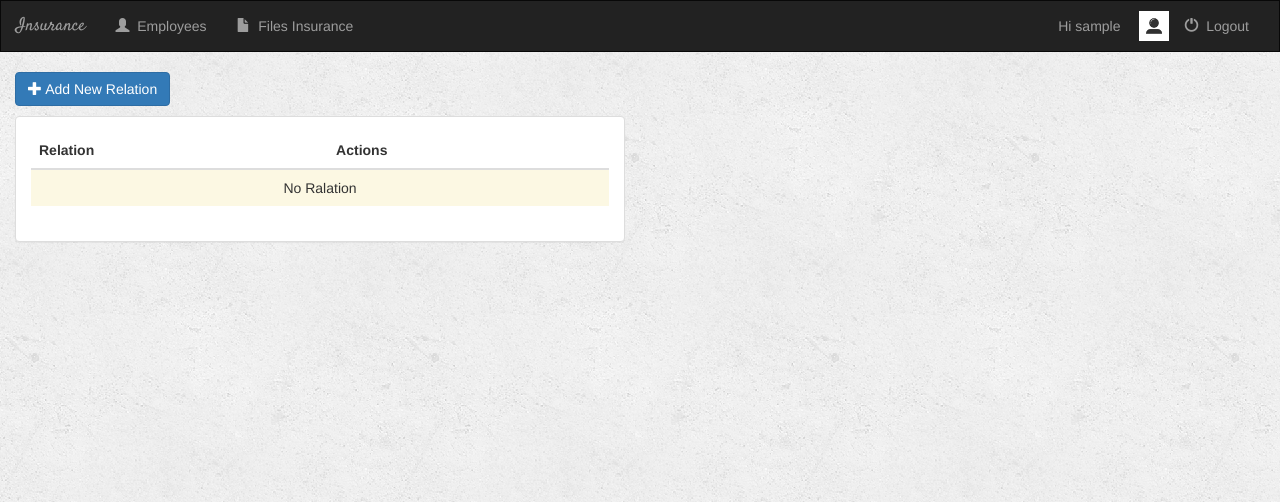
After one commit to fatimaezahra/Administratif-managment, a Django app: page /insurance/list-relation/ in a window 1280 px wide. The commit adds this page. Shown: the top 502 px of the page. Run offline with Django 3.2, Linux system fonts and the light colour scheme; the visitor is signed in with stand-in values (Sample User, id 1); data that the repository does not hold is empty; some libraries are stand-ins or nearby versions.

Commit message:
CRUD relation

```diff
--- /dev/null
+++ b/insurance/static/insurance/relation.js
@@ -0,0 +1,58 @@
+$(function () {
+
+  /* Functions */
+
+  var loadForm = function () {
+    var btn = $(this);
+    $.ajax({
+      url: btn.attr("data-url"),
+      type: 'get',
+      dataType: 'json',
+      beforeSend: function () {
+        $("#modal-relation").modal("show");
+      },
+      success: function (data) {
+        $("#modal-relation .modal-content").html(data.html_form);
+      }
+    });
+  };
+
+  var saveForm = function () {
+    var form = $(this);
+    $.ajax({
+      url: form.attr("action"),
+      data: form.serialize(),
+      type: form.attr("method"),
+      dataType: 'json',
+      success: function (data) {
+        if (data.form_is_valid) {
+          $("#modal-relation ").modal("hide");
+        }
+        else {
+          $("#modal-relation .modal-content").html(data.html_form);
+        }
+        $("#relation-table tbody").html(data.html_relation_list);
+      },
+      error: function (dat){
+        alert('error')
+      }
+    });
+    return false;
+  };
+
+
+  /* Binding */
+
+  // Create relation
+  $(".js-create-relation").click(loadForm);
+  $("#modal-relation").on("submit", ".js-relation-create-form", saveForm);
+
+  // Update relation
+  $("#relation-table").on("click", ".js-update-relation", loadForm);
+  $("#modal-relation").on("submit", ".js-relation-update-form", saveForm);
+
+  // Delete relation
+  $("#relation-table").on("click", ".js-delete-relation", loadForm);
+  $("#modal-relation").on("submit", ".js-relation-delete-form", saveForm);
+
+});
--- /dev/null
+++ b/insurance/templates/insurance/list_relation.html
@@ -0,0 +1,62 @@
+{% extends 'insurance/base.html' %}
+{% block title %}All Relations{% endblock %}
+{% block relations_active %}active{% endblock %}
+
+{% load static %}
+{% block javascript %}
+  <script src="{% static 'insurance/relation.js' %}"></script>
+{% endblock %}
+
+{% block body %}
+
+<div class="container-fluid songs-container">
+    <div class="row">
+        <div class="col-sm-12" style="margin-bottom: 10px;">
+
+                <button type="button"
+                        class="btn btn-primary js-create-relation"
+                        data-url="{% url 'insurance:create-relation' %}">
+                  <span class="glyphicon glyphicon-plus"></span>
+                  Add New Relation
+                </button>
+
+
+        </div>
+    </div>
+
+    <div class="row">
+
+        <div class="col-sm-6">
+
+            <div class="panel panel-default">
+                <div class="panel-body">
+                    <table class="table" id="relation-table">
+                        <thead>
+                            <tr>
+                                <th>Relation</th>
+                                <th>Actions</th>
+
+                            </tr>
+                        </thead>
+                        <tbody>
+                        {% include 'insurance/partial_relation_list.html' %}
+                        </tbody>
+                    </table>
+
+                </div>
+            </div>
+
+        </div>
+
+    </div>
+
+</div>
+
+<div class="modal fade" id="modal-relation">
+    <div class="modal-dialog">
+      <div class="modal-content">
+      </div>
+    </div>
+</div>
+
+{% endblock %}
--- /dev/null
+++ b/insurance/templates/insurance/partial_relation_list.html
@@ -0,0 +1,23 @@
+{% for relation in relations %}
+   <tr>
+       <td>{{ relation.parental_relation }}</td>
+       <td>
+           <button type="button"
+              class="btn btn-warning btn-xs js-update-relation"
+              data-url="{% url 'insurance:update-relation'  relation.id %}">
+            <span class="glyphicon glyphicon-pencil"></span> Edit &nbsp;&nbsp;
+          </button>
+
+           <button type="button"
+             class="btn btn-danger btn-xs js-delete-relation"
+             data-url="{% url 'insurance:delete-relation' relation.id  %}">
+             <span class="glyphicon glyphicon-trash"></span> Delete
+          </button>
+
+           </td>
+  </tr>
+{% empty %}
+  <tr>
+     <td colspan="7" class="text-center bg-warning">No Ralation</td>
+  </tr>
+ {% endfor %}
--- a/insurance/urls.py
+++ b/insurance/urls.py
@@ -4,13 +4,29 @@ from . import views
 
 app_name = 'insurance'
 urlpatterns = [
-    path('employee/add/', views.create_employee, name='create-employee'),
-    path('employee/delete/<int:pk>/<int:page>/', views.delete_employee, name='delete-employee'),
-    path('employee/update/<int:pk>/', views.update_employee, name='update-employee'),
+        # employee
+    path('employee/add/', views.create_employee,
+         name='create-employee'),
+    path('employee/delete/<int:pk>/<int:page>/', views.delete_employee,
+         name='delete-employee'),
+    path('employee/update/<int:pk>/', views.update_employee,
+         name='update-employee'),
     path('employees/', views.list_employee, name='list-employee'),
-    path('employee/<int:pk>/', views.detail_employee, name='detail-employee'),
-    path('employee/<int:pk>/add-family/', views.create_family, name='create-family'),
-    path('employee/<int:pk>/update-family/<int:pk2>/', views.update_family, name='update-family'),
-    path('employee/<int:pk>/delete-family/<int:pk2>/', views.delete_family, name='delete-family'),
-
+        # family
+    path('employee/<int:pk>/', views.detail_employee,
+         name='detail-employee'),
+    path('employee/<int:pk>/add-family/', views.create_family,
+         name='create-family'),
+    path('employee/<int:pk>/update-family/<int:pk2>/', views.update_family,
+         name='update-family'),
+    path('employee/<int:pk>/delete-family/<int:pk2>/', views.delete_family,
+         name='delete-family'),
+        # relation
+    path('list-relation/', views.list_relation, name='list-relation'),
+    path('create-relation/', views.create_relation,
+         name='create-relation'),
+    path('update-relation/<int:pk>/', views.update_relation,
+         name='update-relation'),
+    path('delete-relation/<int:pk>/', views.delete_relation,
+         name='delete-relation'),
 ]
--- a/insurance/views.py
+++ b/insurance/views.py
@@ -3,42 +3,48 @@ from django.http import JsonResponse
 from django.shortcuts import render, get_object_or_404, redirect
 from django.template.loader import render_to_string
 
-from insurance.forms import EmployeeForm, FamilyForm
-from insurance.models import Employee, Family
-
+from insurance.forms import EmployeeForm, FamilyForm, RelationForm
+from insurance.models import Employee, Family, Relation
 
 
 def detail_employee(request, pk):
     if not request.user.is_authenticated:
         return redirect('accounts:login_user')
     employee = get_object_or_404(Employee, pk=pk)
-    return render(request, 'insurance/detail_employee.html', {'employee': employee,})
+    return render(request, 'insurance/detail_employee.html',
+                  {'employee': employee, })
 
 
 def create_employee(request):
     if not request.user.is_authenticated:
         return redirect('accounts:login_user')
     form = EmployeeForm(request.POST or None, request.FILES or None)
+    if "cancel" in request.POST:
+        return redirect('insurance:list-employee')
+
     if form.is_valid():
         employee = form.save(commit=False)
         employee.save()
         return redirect('insurance:list-employee')
-    return render(request, 'insurance/create_employee.html', {"form": form,})
+    return render(request, 'insurance/create_employee.html', {"form": form, })
 
 
 def update_employee(request, pk):
     if not request.user.is_authenticated:
         return redirect('accounts:login_user')
     employee = get_object_or_404(Employee, pk=pk)
-    form = EmployeeForm(request.POST or None, request.FILES or None, instance=employee)
+    form = EmployeeForm(request.POST or None, request.FILES or None,
+                        instance=employee)
+    if "cancel" in request.POST:
+        return redirect('insurance:list-employee')
+
     if request.method == 'POST':
         if form.is_valid():
             employee.save()
             return redirect('insurance:list-employee')
     else:
         form = EmployeeForm(instance=employee)
-    return render(request,'insurance/update_employee.html',{'form': form,})
-
+    return render(request, 'insurance/update_employee.html', {'form': form, })
 
 
 def delete_employee(request, pk, page):
@@ -108,7 +114,7 @@ def save_family_form(request, form, employee, template_name):
             })
         else:
             data['form_is_valid'] = False
-    context = {'form': form,'employee':employee}
+    context = {'form': form, 'employee': employee}
     data['html_form'] = render_to_string(template_name, context, request=request)
     return JsonResponse(data)
 
@@ -149,9 +155,71 @@ def delete_family(request, pk, pk2):
             'employee': employee
         })
     else:
-        context = {'family': family,'employee': employee}
-        data['html_form'] = render_to_string('insurance/partial_family_delete.html',
-            context,
-            request=request,
-        )
+        context = {'family': family, 'employee': employee}
+        data['html_form'] = render_to_string('insurance/partial_family_delete.html', context, request=request, )
     return JsonResponse(data)
+
+
+def list_relation(request):
+    if not request.user.is_authenticated:
+        return redirect('accounts:login_user')
+    relations = Relation.objects.all()
+    return render(request, 'insurance/list_relation.html', {
+        'relations': relations,
+    })
+
+
+def save_relation_form(request, form, template_name):
+    data = dict()
+    if request.method == 'POST':
+        if form.is_valid():
+            relation = form.save(commit=False)
+            relation.save()
+            data['form_is_valid'] = True
+            relations = Relation.objects.all()
+            data['html_relation_list'] = render_to_string('insurance/partial_relation_list.html',
+                                                          {'relations': relations})
+        else:
+            data['form_is_valid'] = False
+    context = {'form': form, }
+    data['html_form'] = render_to_string(template_name, context, request=request)
+    return JsonResponse(data)
+
+
+def create_relation(request):
+    if not request.user.is_authenticated:
+        return redirect('accounts:login_user')
+    if request.method == 'POST':
+        form = RelationForm(request.POST or None, request.FILES or None)
+    else:
+        form = RelationForm()
+    return save_relation_form(request, form, 'insurance/partial_relation_create.html')
+
+
+def update_relation(request, pk):
+    if not request.user.is_authenticated:
+        return redirect('accounts:login_user')
+    relation = get_object_or_404(Relation, pk=pk)
+    if request.method == 'POST':
+        form = RelationForm(request.POST or None, request.FILES or None, instance=relation)
+    else:
+        form = RelationForm(instance=relation)
+    return save_relation_form(request, form, 'insurance/partial_relation_update.html')
+
+
+def delete_relation(request, pk):
+    if not request.user.is_authenticated:
+        return redirect('accounts:login_user')
+    relation = get_object_or_404(Relation, pk=pk)
+    data = dict()
+    if request.method == 'POST':
+        relation.delete()
+        data['form_is_valid'] = True
+        relations = Relation.objects.all()
+        data['html_relation_list'] = render_to_string('insurance/partial_relation_list.html', {
+            'relations': relations
+        })
+    else:
+        context = {'relation': relation, }
+        data['html_form'] = render_to_string('insurance/partial_relation_delete.html', context, request=request, )
+    return JsonResponse(data)
```
Also changed, not shown: accounts/templates/accounts/change_password.html (added, +10 -0 lines), accounts/templates/accounts/partial_user_delete.html (added, +10 -0 lines), accounts/templates/accounts/partial_user_list.html (added, +10 -0 lines), accounts/templates/accounts/update_my_profile.html (renamed from insurance/templates/insurance/create_fam.html, +6 -13 lines), accounts/templates/accounts/user_list.html (added, +10 -0 lines), insurance/forms.py (+9 -2 lines), insurance/models.py (+26 -12 lines), insurance/templates/insurance/partial_relation_create.html (added, +16 -0 lines), insurance/templates/insurance/partial_relation_delete.html (added, +16 -0 lines), insurance/templates/insurance/partial_relation_update.html (added, +16 -0 lines), accounts/static/accounts/user.js (added), insurance/templates/insurance/partial_form.html (renamed from insurance/templates/insurance/partial_family_form.html).
